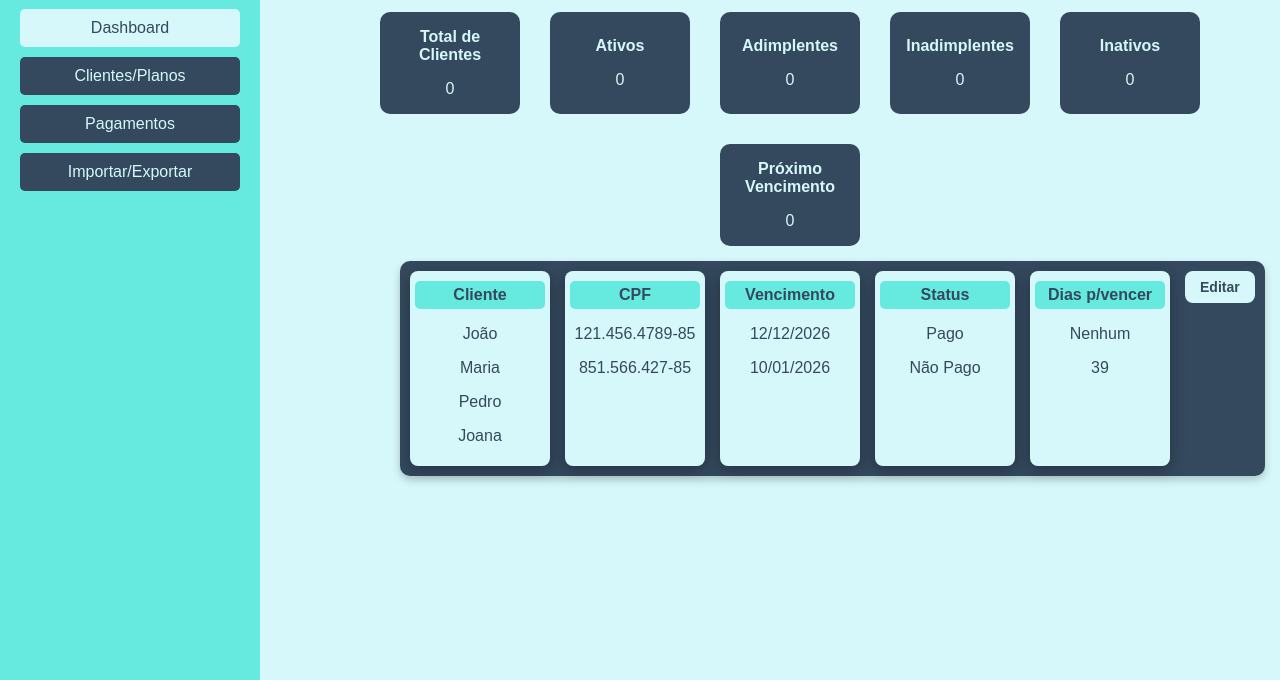
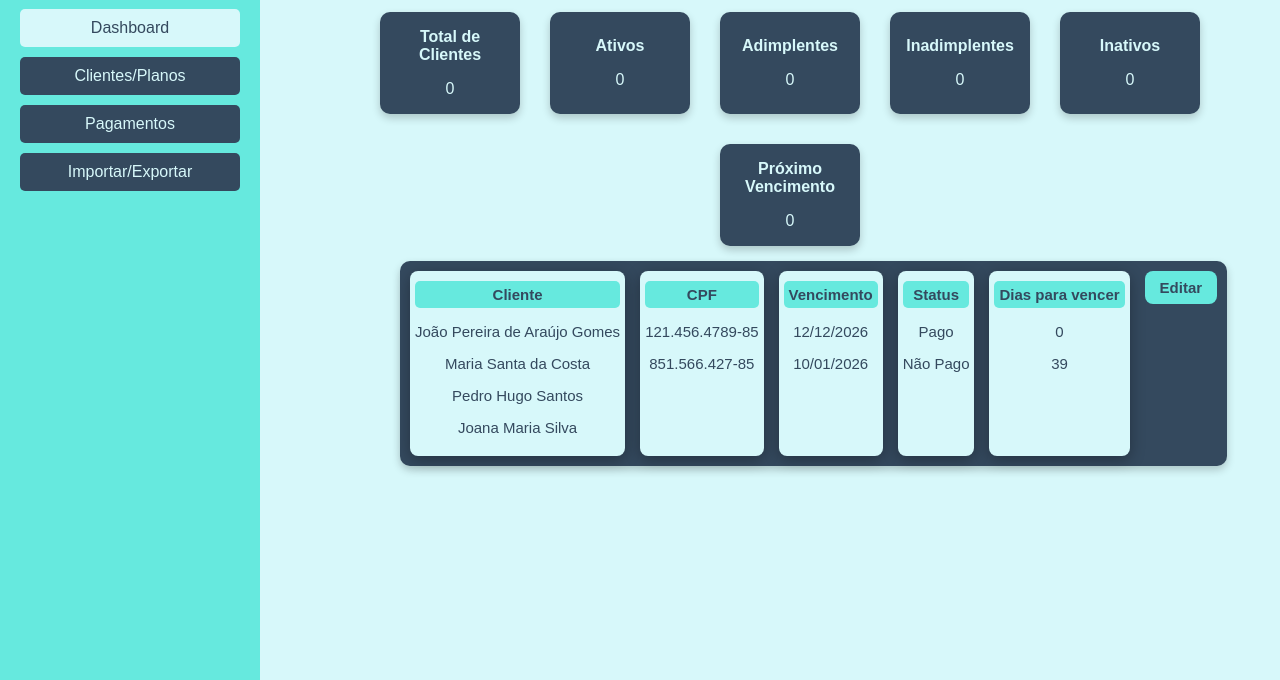
Before and after one commit to SamuelL10Br/Desenvolvimento-de-Sistema-Desktop-para-Controle-de-Clientes-e-Vencimentos, a plain HTML site: page Front-end/HTML/dashboard.html in a window 1280 px wide. Shown: the part 120-800 px from the top of the page. Drawn offline with Linux system fonts and the light colour scheme.

Commit message:
Editando dashboard

```diff
--- a/Front-end/CSS/dashboard.css
+++ b/Front-end/CSS/dashboard.css
@@ -34,6 +34,7 @@ body{
     border-radius: 5px;
     transition: 0.3s;
     cursor: pointer;
+    font-size: 16px;
 }
 
 .menu-ativo{
@@ -47,7 +48,7 @@ body{
     border-radius: 5px;
     transition: 0.3s;
     cursor: pointer;
-
+    font-size: 16px;
 }
 
 .nao-ativo:hover{
@@ -95,6 +96,7 @@ body{
     align-items: center;
     justify-content: center;
     text-align: center;
+    box-shadow: 0 4px 8px rgba(0, 0, 0, 0.2);
 }
 
 .valor {
@@ -128,6 +130,8 @@ body{
     text-align: center;
     margin-top: 0px;
     box-shadow: 0px 4px 15px rgba(0, 0, 0, 0.3);
+    width: fit-content;
+    font-size: 15px;
 }
 
 .coluna h4{
@@ -146,16 +150,16 @@ body{
 
 .acoes button{
     color: #34495e;
-    background-color: rgb(215, 248, 250);
+    background-color:#66e9de;
     border: none;
     padding: 8px 15px;
     border-radius: 8px;
     cursor: pointer;
-    font-size: 14px;
+    font-size: 15px;
     font-weight: bold;
 }
 
 .acoes button:hover{
-    background-color: #34495e;
-    color: rgb(215, 248, 250);
+    background-color: rgb(215, 248, 250);
+    color:#34495e;
 }
--- a/Front-end/CSS/style.css
+++ b/Front-end/CSS/style.css
@@ -27,6 +27,8 @@ body{
     margin-bottom: 10px;
     border-radius: 5px;
     transition: 0.3s;
+    font-size: 16px;
+
 }
 
 .opcoes h2{
--- a/Front-end/HTML/dashboard.html
+++ b/Front-end/HTML/dashboard.html
@@ -55,10 +55,10 @@
 
     <div class="coluna">
         <h4>Cliente</h4>
-        <p>João</p>
-        <p>Maria</p>
-        <p>Pedro</p>
-        <p>Joana</p>
+        <p>João Pereira de Araújo Gomes</p>
+        <p>Maria Santa da Costa</p>
+        <p>Pedro Hugo Santos</p>
+        <p>Joana Maria Silva</p>
 
     </div>
 
@@ -81,8 +81,8 @@
     </div>
 
     <div class="coluna">
-        <h4>Dias p/vencer</h4>
-        <p>Nenhum</p>
+        <h4>Dias para vencer</h4>
+        <p>0</p>
         <p>39</p>
     </div>
 
```
